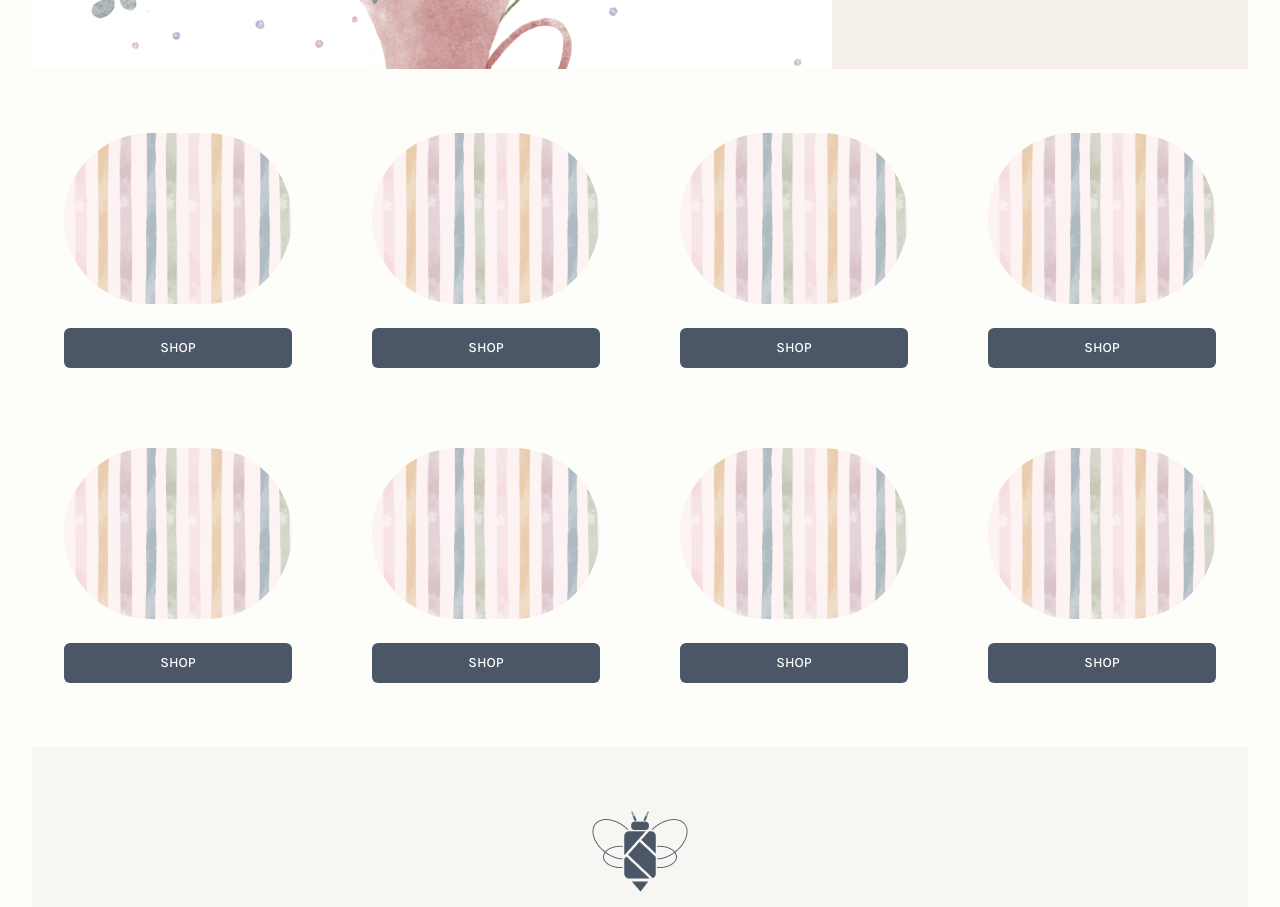
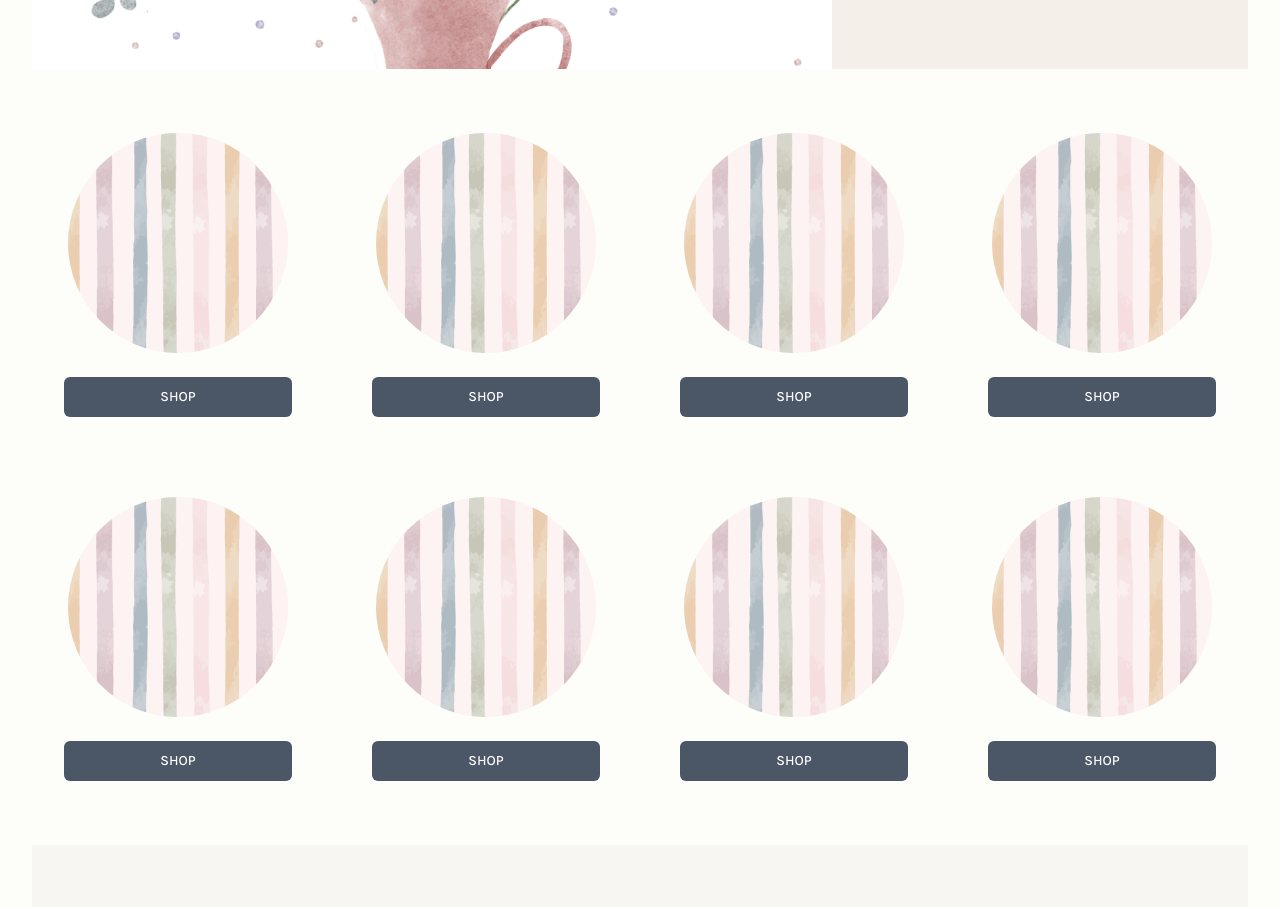
Before and after one commit to zadmin88/lilybee, a Next.js app: page /collections/1 in a window 1280 px wide. Shown: the part 660-1567 px from the top of the page. Built offline with nearby package versions, Linux system fonts and the light colour scheme.

Commit message:
Add rounded image to pattern card comoponent

```diff
--- a/app/(main)/collections/[collectionName]/_components/pattern-card.tsx
+++ b/app/(main)/collections/[collectionName]/_components/pattern-card.tsx
@@ -4,13 +4,13 @@ import Link from "next/link";
 
 const PatternCard = ({ imageUrl, url }: { imageUrl: string; url: string }) => {
   return (
-    <div className="max-w-[276px] flex flex-col gap-6">
+    <div className="max-w-[276px] flex flex-col gap-6  ">
       <Image
         src={imageUrl}
         alt="Pattern Image"
         width={276}
         height={276}
-        className="rounded-full"
+        className="object-none w-[220px] h-[220px] rounded-full self-center"
       />
       <Link href={url}>
         <Button className="w-full uppercase">shop</Button>
```
